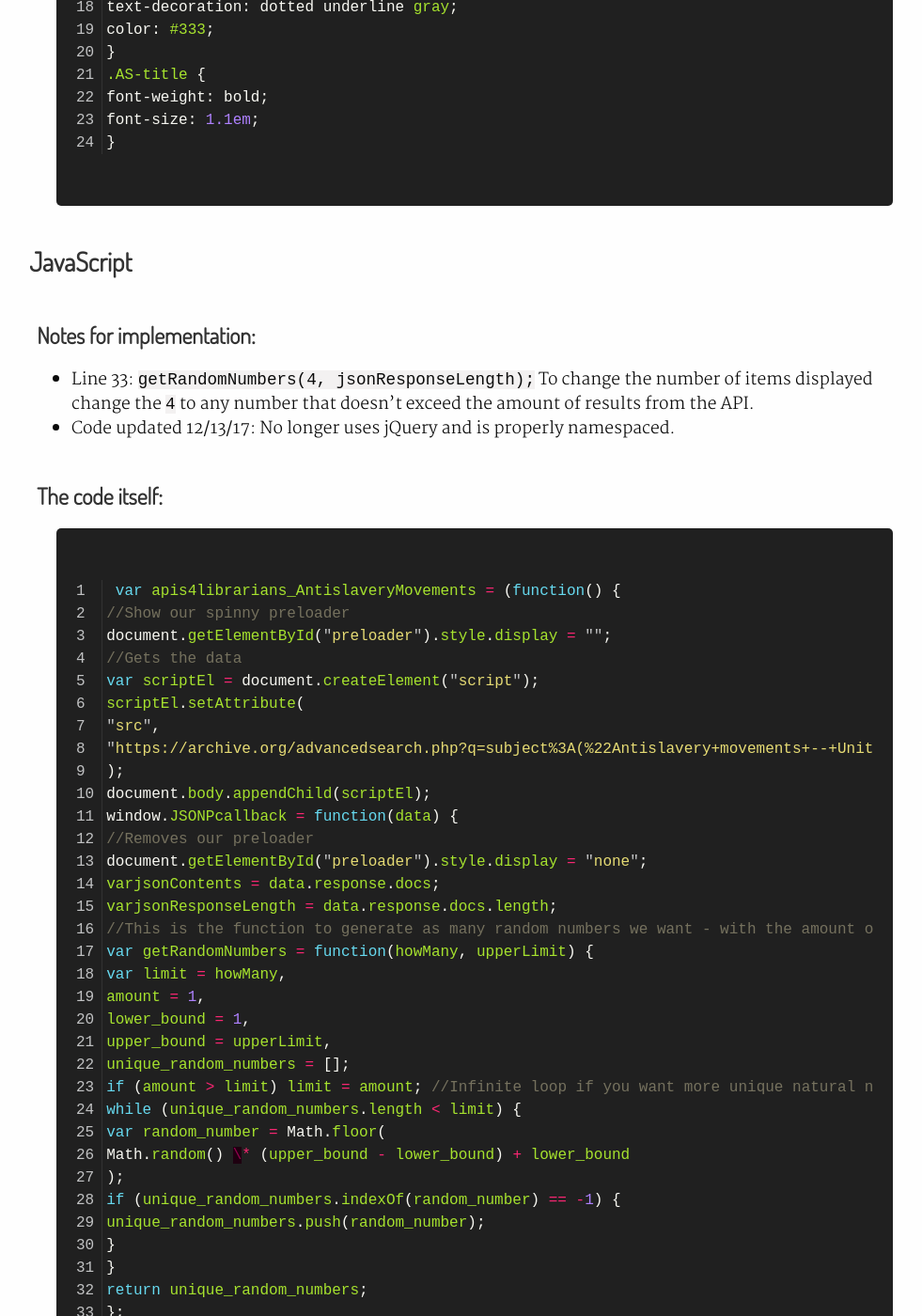
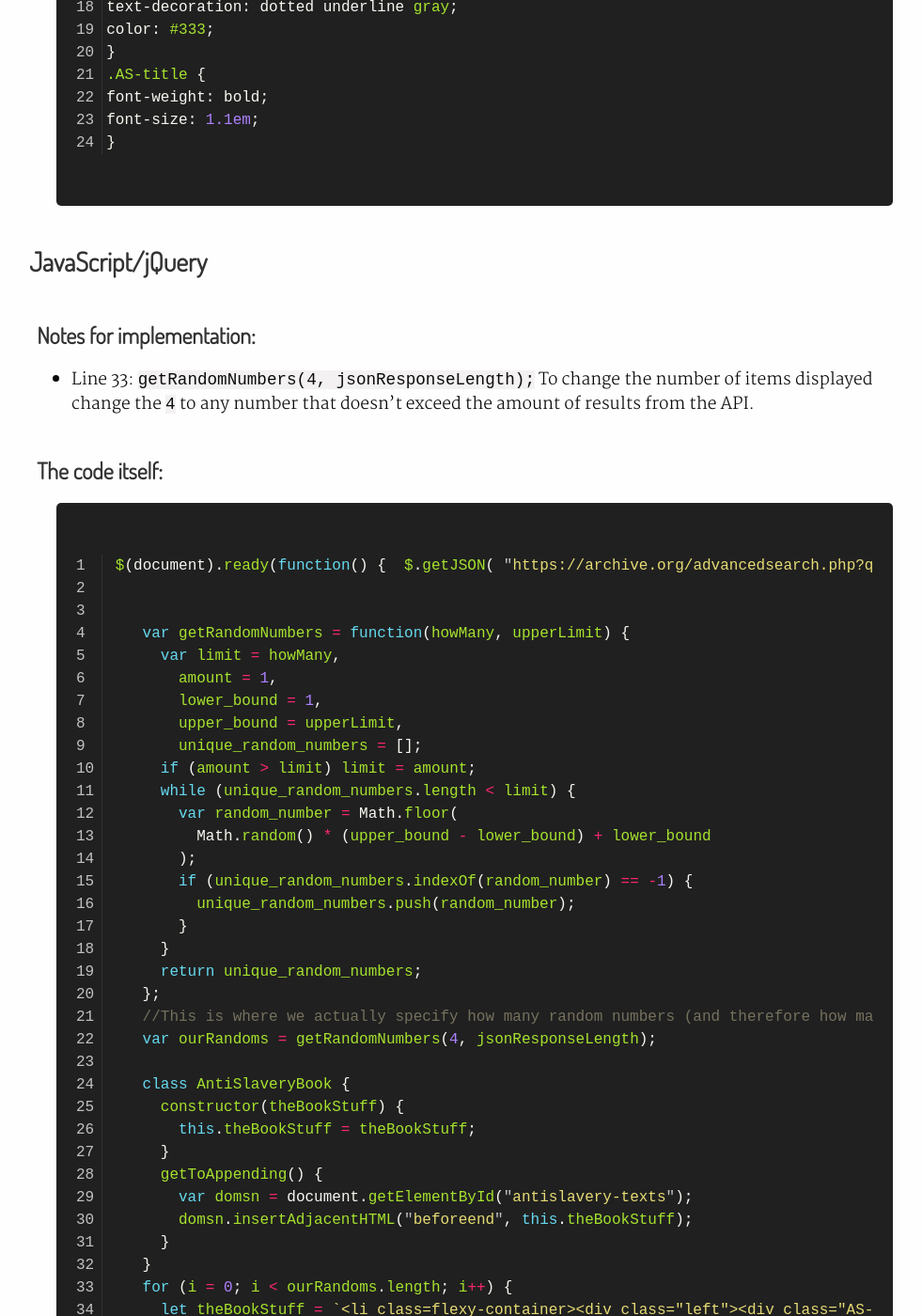
Before and after one commit to BradCoffield/APIs-for-librarians, a Jekyll site: the page built from _archivedotorg/antislavery-movements.md, in a window 1280 px wide and 1400 px high, scrolled down 2632 px. Shown: the whole window at 94% size, without its empty margins (135-1116 px from the left). Built offline with Jekyll 4.4.1, drawn with Linux system fonts in a browser that asks for light colours; some of the changed text lies outside the part shown.

Commit message:
back to jquery bc no cors from IA

```diff
--- a/_archivedotorg/antislavery-movements.md
+++ b/_archivedotorg/antislavery-movements.md
@@ -30,9 +30,9 @@
 
 {:.code-notes}
 
-* Basically just our spinny preloader (which isn't essential) and the blank `<ul>` our JS will work with.
+* Just the blank `<ul>` our JS will work with.
   {% highlight html linenos %}
-  <img src="/assets/img/Eclipse.gif" alt="" id="preloader">
+
     <ul id="antislavery-texts"></ul>{% endhighlight %}
 
 #### CSS
@@ -69,52 +69,39 @@
 font-size: 1.1em;
 } {% endhighlight %}
 
-#### JavaScript
+#### JavaScript/jQuery
 
 ##### Notes for implementation:
 
 {:.code-notes}
 
 * Line 33: `getRandomNumbers(4, jsonResponseLength);` To change the number of items displayed change the `4` to any number that doesn't exceed the amount of results from the API.
-* Code updated 12/13/17: No longer uses jQuery and is properly namespaced.
+
 
 ##### The code itself:
 
-{% highlight javascript linenos %} var apis4librarians_AntislaveryMovements = (function() {
-//Show our spinny preloader
-document.getElementById("preloader").style.display = "";
-//Gets the data
-var scriptEl = document.createElement("script");
-scriptEl.setAttribute(
-"src",
-"https://archive.org/advancedsearch.php?q=subject%3A(%22Antislavery+movements+--+United+States%22)&fl[]=creator&fl[]=identifier&fl[]=title&fl[]=year&sort[]=&sort[]=&sort[]=&rows=400&page=1&output=json&callback=JSONPcallback"
-);
-document.body.appendChild(scriptEl);
-window.JSONPcallback = function(data) {
-//Removes our preloader
-document.getElementById("preloader").style.display = "none";
-varjsonContents = data.response.docs;
-varjsonResponseLength = data.response.docs.length;
-//This is the function to generate as many random numbers we want - with the amount of API results as the upper range.
-var getRandomNumbers = function(howMany, upperLimit) {
-var limit = howMany,
-amount = 1,
-lower_bound = 1,
-upper_bound = upperLimit,
-unique_random_numbers = [];
-if (amount > limit) limit = amount; //Infinite loop if you want more unique natural numbers than exist in a given range
-while (unique_random_numbers.length < limit) {
-var random_number = Math.floor(
-Math.random() \* (upper_bound - lower_bound) + lower_bound
-);
-if (unique_random_numbers.indexOf(random_number) == -1) {
-unique_random_numbers.push(random_number);
-}
-}
-return unique_random_numbers;
-};
-//This is where we actually specify how many random numbers (and therefore how many books) we want generated.
-var ourRandoms = getRandomNumbers(4, jsonResponseLength);
+{% highlight javascript linenos %} $(document).ready(function() {  $.getJSON( "https://archive.org/advancedsearch.php?q=subject%3A(%22Antislavery+movements+--+United+States%22)&fl[]=creator&fl[]=identifier&fl[]=title&fl[]=year&sort[]=&sort[]=&sort[]=&rows=400&page=1&output=json&callback=?", function(data) { console.log(data);   let jsonContents = data.response.docs; let jsonResponseLength = data.response.docs.length;
+
+
+    var getRandomNumbers = function(howMany, upperLimit) {
+      var limit = howMany,
+        amount = 1,
+        lower_bound = 1,
+        upper_bound = upperLimit,
+        unique_random_numbers = [];
+      if (amount > limit) limit = amount;
+      while (unique_random_numbers.length < limit) {
+        var random_number = Math.floor(
+          Math.random() * (upper_bound - lower_bound) + lower_bound
+        );
+        if (unique_random_numbers.indexOf(random_number) == -1) {
+          unique_random_numbers.push(random_number);
+        }
+      }
+      return unique_random_numbers;
+    };
+    //This is where we actually specify how many random numbers (and therefore how many books) we want generated.
+    var ourRandoms = getRandomNumbers(4, jsonResponseLength);
 
     class AntiSlaveryBook {
       constructor(theBookStuff) {
@@ -126,28 +113,30 @@
       }
     }
     for (i = 0; i < ourRandoms.length; i++) {
-      vartheBookStuff = `<li class=flexy-container><div class="left"><div class="AS-pic"><a href="https://archive.org/details/${
+      let theBookStuff = `<li class=flexy-container><div class="left"><div class="AS-pic"><a href="https://archive.org/details/${
         jsonContents[ourRandoms[i]].identifier
       }"><img src="https://archive.org/services/img/${
         jsonContents[ourRandoms[i]].identifier
       }"></a></div></div><div class="right">
-        <div class="AS-title"><a href="https://archive.org/details/${
-          jsonContents[ourRandoms[i]].identifier
-        }">${jsonContents[ourRandoms[i]].title}</a></div>
-        <div class="AS-creator">Creator(s): ${
-          jsonContents[ourRandoms[i]].creator
-        }</div>
-        <div class="AS-published">Published: ${
-          jsonContents[ourRandoms[i]].year
-        }</div>
+    <div class="AS-title"><a href="https://archive.org/details/${
+      jsonContents[ourRandoms[i]].identifier
+    }">${jsonContents[ourRandoms[i]].title}</a></div>
+    <div class="AS-creator">Creator(s): ${
+      jsonContents[ourRandoms[i]].creator
+    }</div>
+    <div class="AS-published">Published: ${
+      jsonContents[ourRandoms[i]].year
+    }</div>
 
-        </div>
-        </li>`;
+    </div>
+    </li>`;
 
-      varttttt = new AntiSlaveryBook(theBookStuff);
+      let ttttt = new AntiSlaveryBook(theBookStuff);
       ttttt.getToAppending();
     }
 
-};
-})();
+  }
+);
+
+});
 {% endhighlight %}
```
